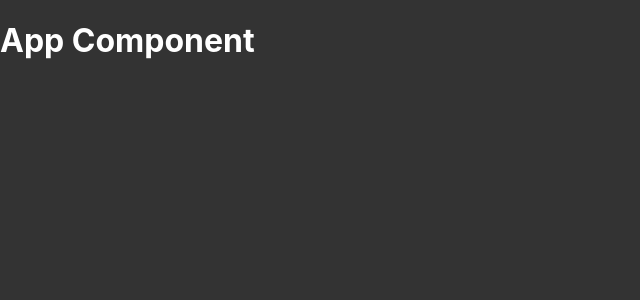
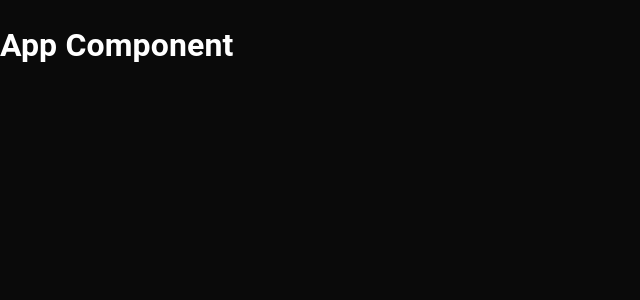
Before and after one commit to qbixmex/Todo-React, a React (Create React App) app: page / in a window 1280 px wide. Shown: the top 300 px of the page, without its empty margins (0-640 px from the left). Built offline with nearby package versions, Linux system fonts and the light colour scheme.

Commit message:
material-ui-configured

```diff
--- a/package.json
+++ b/package.json
@@ -1,8 +1,11 @@
 {
   "name": "todo-react",
-  "version": "0.4.0",
+  "version": "0.5.0",
   "private": true,
   "dependencies": {
+    "@emotion/react": "^11.10.5",
+    "@emotion/styled": "^11.10.5",
+    "@mui/material": "^5.11.2",
     "@testing-library/jest-dom": "^5.14.1",
     "@testing-library/react": "^13.0.0",
     "@testing-library/user-event": "^13.2.1",
--- a/src/App.tsx
+++ b/src/App.tsx
@@ -1,10 +1,13 @@
 import { FC, ReactElement } from 'react';
+import { ThemeProvider, CssBaseline } from '@mui/material';
+import { customTheme } from './theme/custom-theme';
 
 const App: FC = (): ReactElement => {
   return (
-    <main>
+    <ThemeProvider theme={customTheme}>
+      <CssBaseline />
       <h1>App Component</h1>
-    </main>
+    </ThemeProvider>
   );
 };
 
--- a/src/global.css
+++ /dev/null
@@ -1,15 +0,0 @@
-body {
-  margin: 0;
-  font-family: -apple-system, BlinkMacSystemFont, 'Segoe UI', 'Roboto', 'Oxygen',
-    'Ubuntu', 'Cantarell', 'Fira Sans', 'Droid Sans', 'Helvetica Neue',
-    sans-serif;
-  -webkit-font-smoothing: antialiased;
-  -moz-osx-font-smoothing: grayscale;
-  background-color: #333;
-  color: #fff;
-}
-
-code {
-  font-family: source-code-pro, Menlo, Monaco, Consolas, 'Courier New',
-    monospace;
-}
--- a/src/index.tsx
+++ b/src/index.tsx
@@ -1,7 +1,6 @@
 import React from 'react';
 import ReactDOM from 'react-dom/client';
 import App from './App';
-import './global.css';
 
 const root = ReactDOM.createRoot(
   document.getElementById('root') as HTMLElement,
--- /dev/null
+++ b/src/theme/custom-theme.ts
@@ -0,0 +1,16 @@
+import { createTheme, ThemeOptions } from '@mui/material';
+
+export const customTheme: ThemeOptions = createTheme({
+  palette: {
+    mode: 'dark',
+    primary: {
+      light: 'hsla(270, 90%, 65%, 0.8)',
+      main: 'hsla(270, 90%, 65%, 0.65)',
+      dark: 'hsla(270, 90%, 65%, 0.28)',
+    },
+    background: {
+      paper: 'hsl(0, 0%, 7%)',
+      default: 'hsla(0, 0%, 0%, 0.96)',
+    }
+  }
+});
```
Also changed, not shown: tsconfig.json (+6 -9 lines), 1 other file (tests, documents, lock files or other folders).
